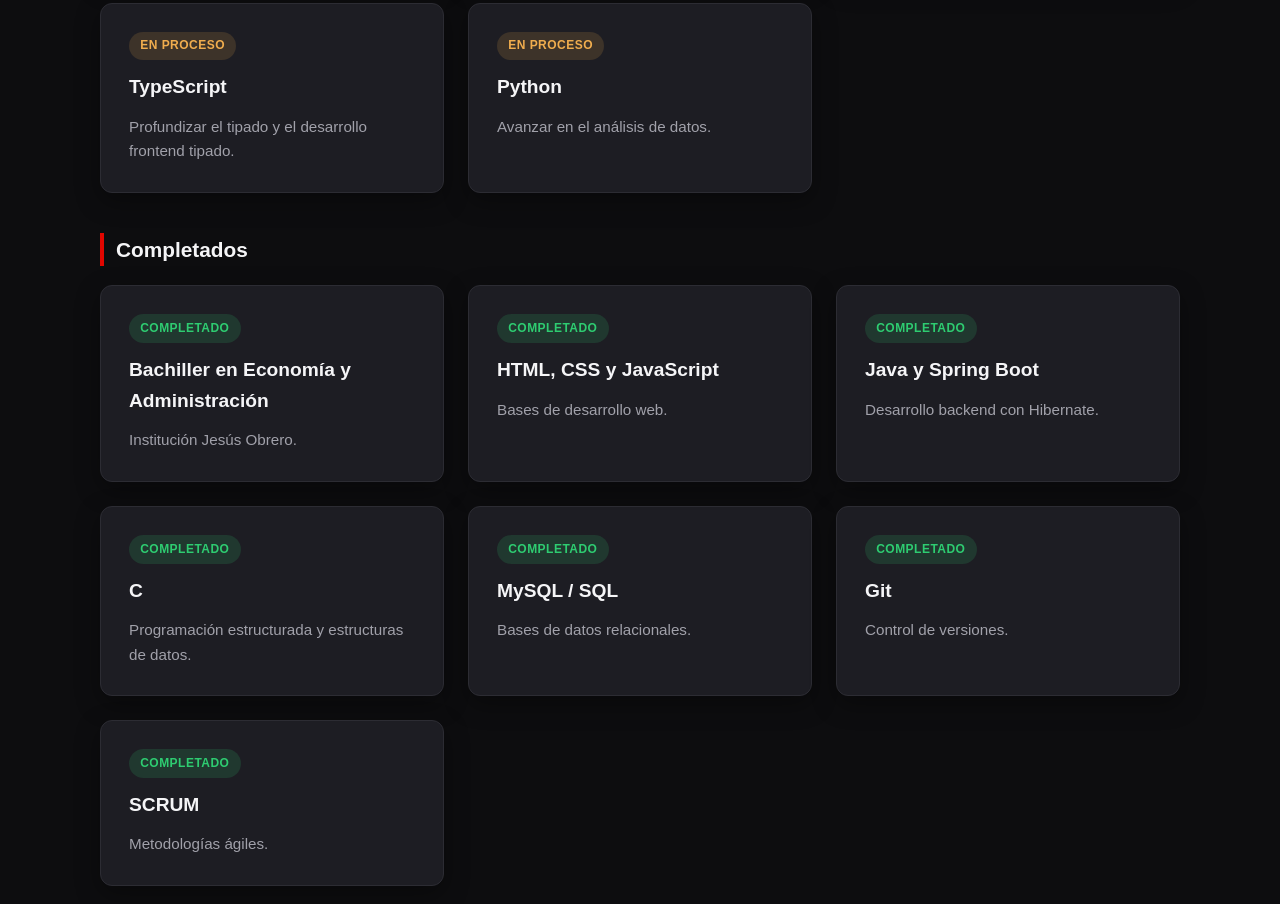
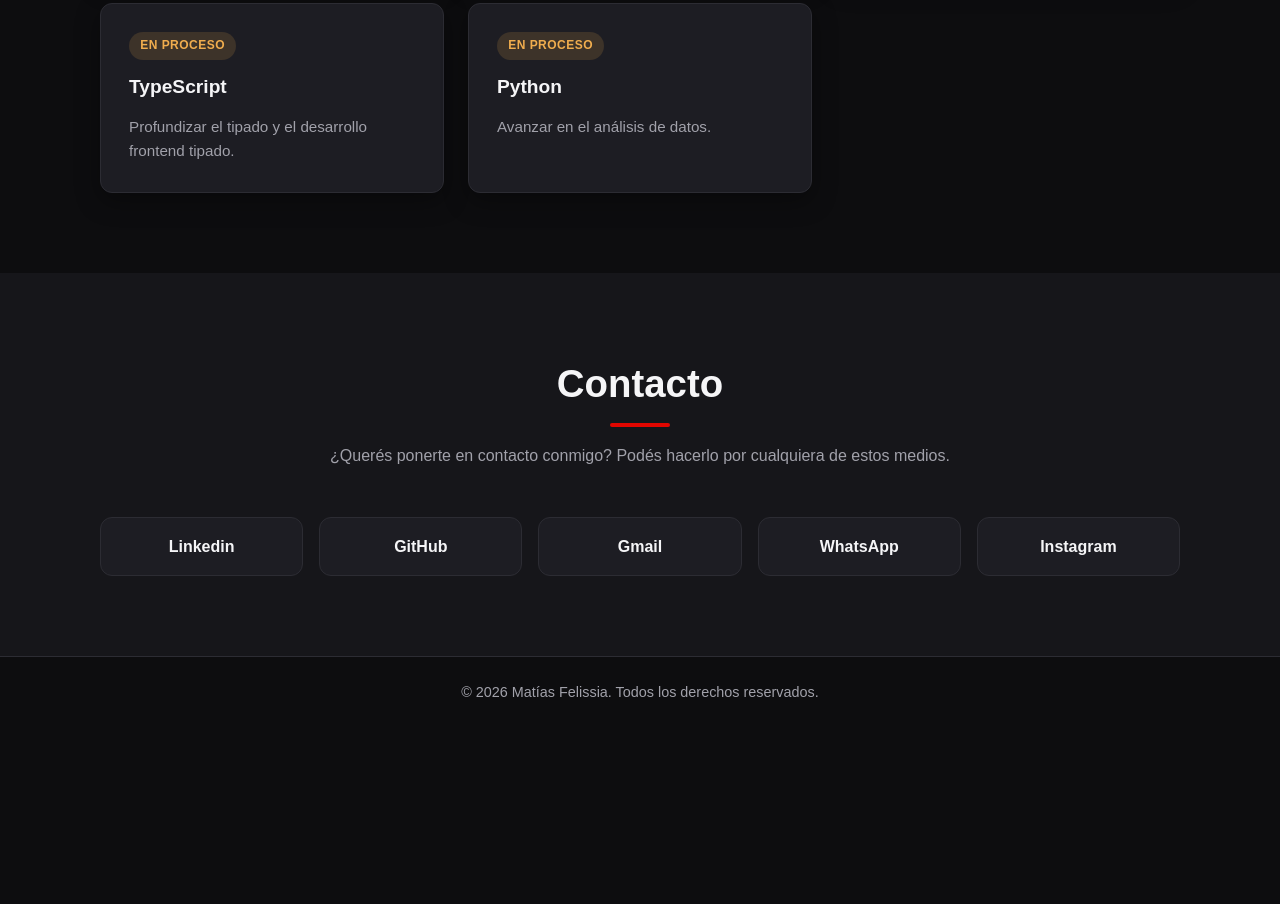
Before and after one commit to matifl3/Portafolio, a website: page index.html in a window 1280 px wide. Shown: the part 5016-5920 px from the top of the page. After the commit the page ends 5744 px from the top, so only its background shows below. Drawn offline with Linux system fonts and the light colour scheme.

```diff
--- a/index.html
+++ b/index.html
@@ -320,50 +320,7 @@
                     </article>
                 </div>
 
-                <h3 class="block-title">Completados</h3>
-                <div class="card-grid">
-                    <article class="card objective-card">
-                        <span class="badge badge-done">Completado</span>
-                        <h3 class="card-title">Bachiller en Economía y Administración</h3>
-                        <p class="card-text">Institución Jesús Obrero.</p>
-                    </article>
 
-                    <article class="card objective-card">
-                        <span class="badge badge-done">Completado</span>
-                        <h3 class="card-title">HTML, CSS y JavaScript</h3>
-                        <p class="card-text">Bases de desarrollo web.</p>
-                    </article>
-
-                    <article class="card objective-card">
-                        <span class="badge badge-done">Completado</span>
-                        <h3 class="card-title">Java y Spring Boot</h3>
-                        <p class="card-text">Desarrollo backend con Hibernate.</p>
-                    </article>
-
-                    <article class="card objective-card">
-                        <span class="badge badge-done">Completado</span>
-                        <h3 class="card-title">C</h3>
-                        <p class="card-text">Programación estructurada y estructuras de datos.</p>
-                    </article>
-
-                    <article class="card objective-card">
-                        <span class="badge badge-done">Completado</span>
-                        <h3 class="card-title">MySQL / SQL</h3>
-                        <p class="card-text">Bases de datos relacionales.</p>
-                    </article>
-
-                    <article class="card objective-card">
-                        <span class="badge badge-done">Completado</span>
-                        <h3 class="card-title">Git</h3>
-                        <p class="card-text">Control de versiones.</p>
-                    </article>
-
-                    <article class="card objective-card">
-                        <span class="badge badge-done">Completado</span>
-                        <h3 class="card-title">SCRUM</h3>
-                        <p class="card-text">Metodologías ágiles.</p>
-                    </article>
-                </div>
             </div>
         </section>
 
```
